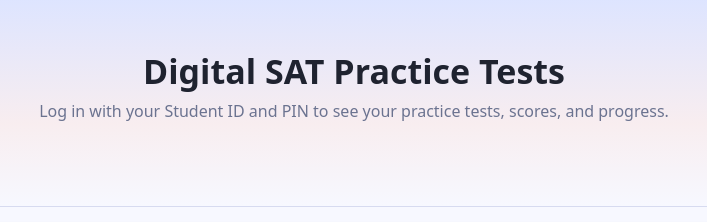
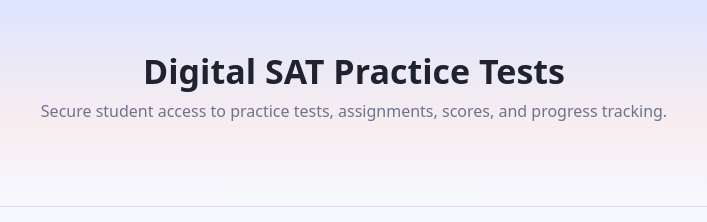
Before and after one commit to mghuber9/SAT_Elizabeth, a plain HTML site: page index_temp.html in a window 1280 px wide. Shown: the top 222 px of the page, 286-993 px from the left. Drawn offline with Linux system fonts and the light colour scheme.

Commit message:
Update index_temp.html

```diff
--- a/index_temp.html
+++ b/index_temp.html
@@ -316,8 +316,9 @@
   <div class="container">
     <h1 id="dashboard-title">Digital SAT Practice Tests</h1>
     <p id="dashboard-subtitle">
-      Log in with your Student ID and PIN to see your practice tests, scores, and progress.
+      Secure student access to practice tests, assignments, scores, and progress tracking.
     </p>
+
   </div>
 </header>
 
```
